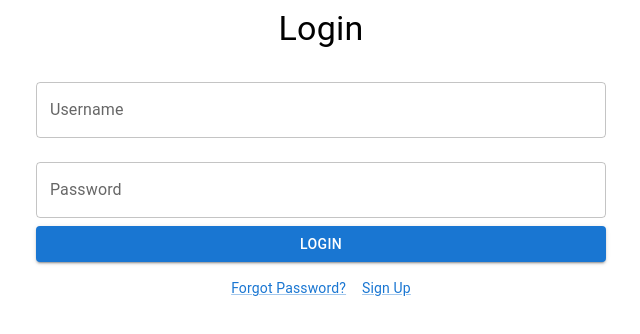
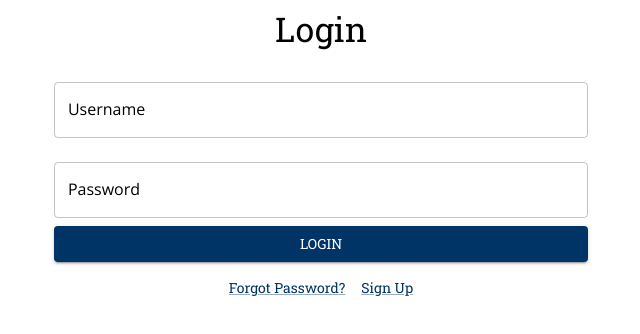
Before and after one commit to AaronBaetens/news-articles-frontend, a React (Vite) app: page / in a window 1280 px wide. Shown: the top 334 px of the page, without its empty margins (319-959 px from the left). Built offline with nearby package versions, Linux system fonts and the light colour scheme.

Commit message:
feat: added theming and typography

```diff
--- a/index.html
+++ b/index.html
@@ -5,6 +5,11 @@
     <link rel="icon" type="image/svg+xml" href="/vite.svg" />
     <meta name="viewport" content="width=device-width, initial-scale=1.0" />
     <title>News Articles</title>
+    <!-- Google Fonts -->
+    <link
+      href="https://fonts.googleapis.com/css2?family=Roboto+Slab:wght@400;700&family=Open+Sans:wght@400;700&family=Merriweather:wght@400;700&display=swap"
+      rel="stylesheet"
+    />
   </head>
   <body>
     <div id="root"></div>
--- a/src/App.jsx
+++ b/src/App.jsx
@@ -5,12 +5,16 @@ import { useAuth } from "@shared/authentication/useAuth";
 import Dashboard from "@pages/Home";
 import Favorites from "@pages/Favorites";
 import Navbar from "@components/Navbar";
+import { ThemeProvider } from "@mui/material";
+import theme from "@shared/theme/theme";
 
 const App = () => {
   return (
-    <AuthProvider>
-      <AppContent />
-    </AuthProvider>
+    <ThemeProvider theme={theme}>
+      <AuthProvider>
+        <AppContent />
+      </AuthProvider>
+    </ThemeProvider>
   );
 };
 
--- /dev/null
+++ b/src/shared/theme/theme.jsx
@@ -0,0 +1,57 @@
+// src/shared/theme.js
+import { createTheme } from "@mui/material/styles";
+
+const theme = createTheme({
+  palette: {
+    primary: {
+      main: "#003366",
+    },
+    secondary: {
+      main: "#7FDBFF",
+    },
+    error: {
+      main: "#FF4136",
+    },
+    warning: {
+      main: "#FFDC00",
+    },
+    info: {
+      main: "#F2F2F2",
+    },
+    text: {
+      primary: "#333333",
+      secondary: "#000000",
+    },
+    background: {
+      default: "#F2F2F2",
+    },
+  },
+  typography: {
+    fontFamily: [
+      '"Roboto Slab"',
+      '"Open Sans"',
+      "Merriweather",
+      "Arial",
+      "sans-serif",
+    ].join(","),
+    h1: {
+      fontFamily: '"Roboto Slab", serif',
+      fontWeight: 700,
+    },
+    h2: {
+      fontFamily: '"Roboto Slab", serif',
+      fontWeight: 700,
+    },
+    body1: {
+      fontFamily: '"Open Sans", sans-serif',
+      fontWeight: 400,
+    },
+    caption: {
+      fontFamily: "Merriweather, serif",
+      fontStyle: "italic",
+    },
+  },
+  // Any other global overrides
+});
+
+export default theme;
```
